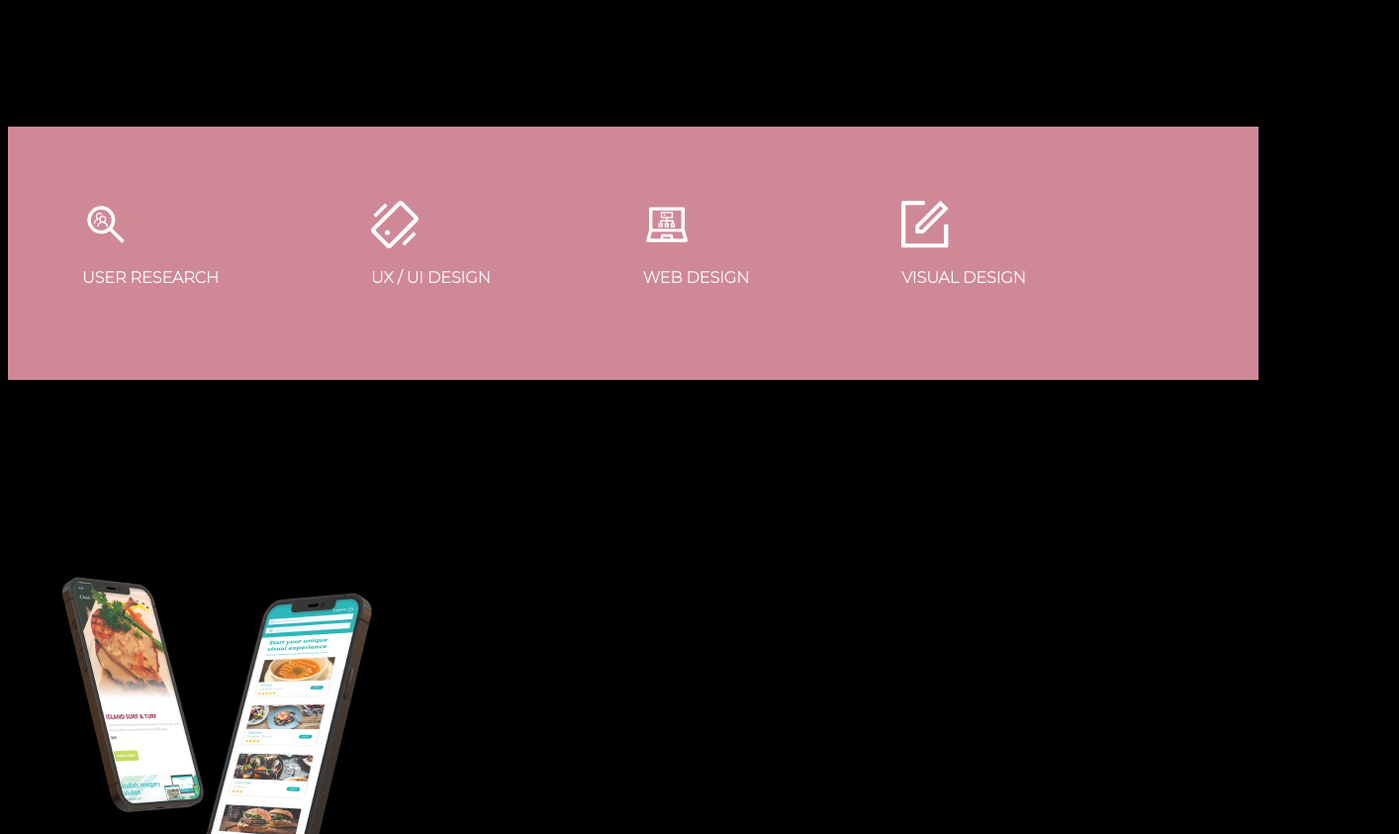
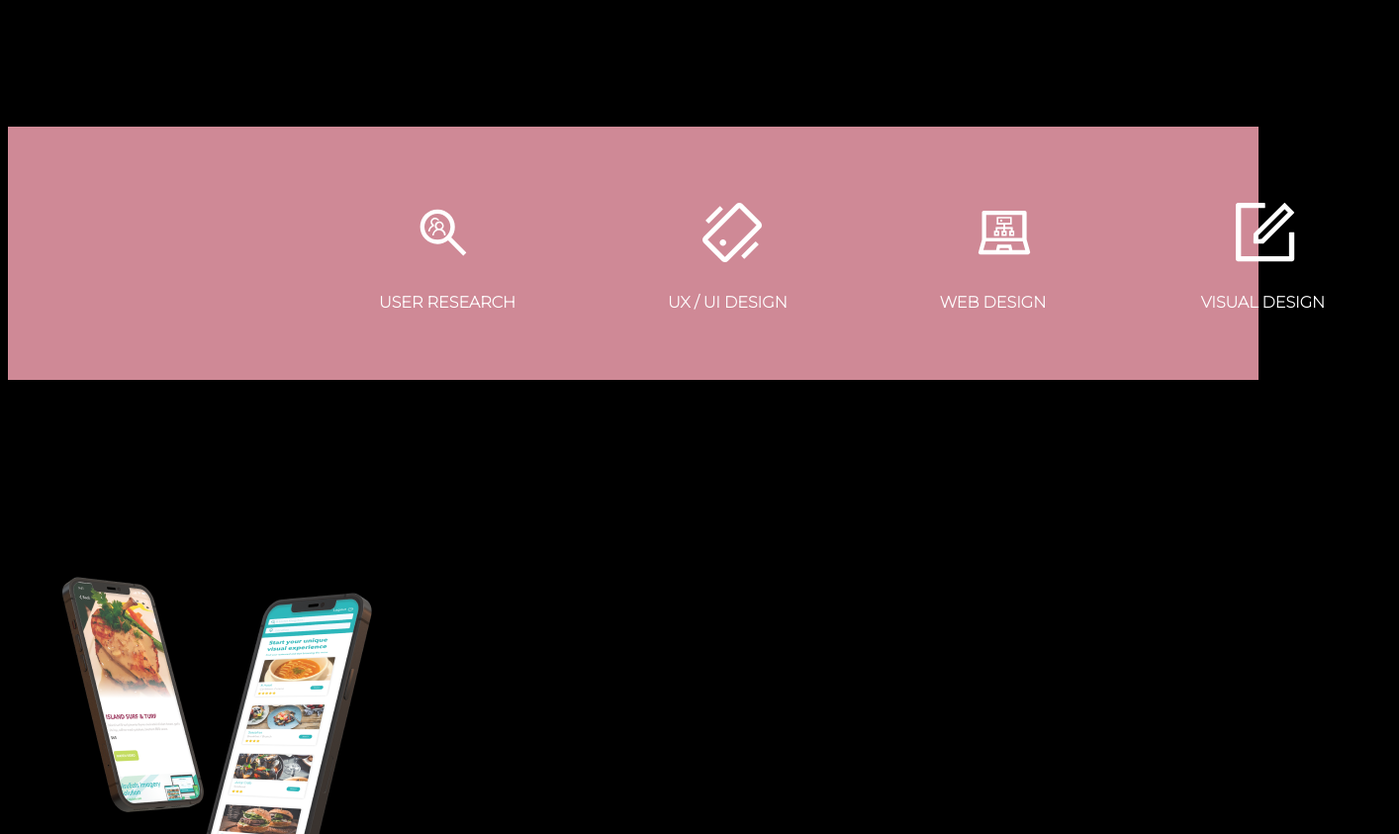
Before and after one commit to KrystleKaree/UX_1U_HW_17, a plain HTML site: page index.html in a window 1280 px wide. Shown: the part 960-1803 px from the top of the page at 99% size, 1414 px wide, since content can reach past the window. Drawn offline with Linux system fonts and the light colour scheme.

Commit message:
01.23.2022 - Updates
Aligned icons in skills section

```diff
--- a/css/styles.css
+++ b/css/styles.css
@@ -61,7 +61,7 @@ button {
     display: flex;
     flex-direction: column;
     align-items: center;
-    padding: 7px 18px;
+    padding: 6px 18px;
     position: absolute;
     left: 88.5%;
     right: 5.72%;
@@ -121,25 +121,47 @@ h1 {
 
 /* SKILLS */
 
-.skillsContainer{
+.pinkContainer {
     width: 100%;
     height: 256px;
     background-color: #CF8996;
 }
 
+.skillsContainer {
+    position: relative;
+    display: inline-block ;
+    height: 200px;
+    top: 27px;
+    left: 300px;
+}
+
 .userResearch {
+    position: relative;
     display: inline-block;
     padding: 50px;
     margin: 25px;
+    bottom: 50px;
     font-family: 'Montserrat', sans-serif;
     font-weight: 600;
     color: white;
 }
 
+span {
+    position: relative;
+    display: inline-block;
+    height: 50px;
+    padding: 25px;
+    left: 10px
+
+
+}
+
 .uxDesign {
+    position: relative;
     display: inline-block;
     padding: 50px;
     margin: 25px;
+    bottom: 50px;
     font-family: 'Montserrat', sans-serif;
     font-weight: 600;
     color: white;
@@ -147,24 +169,28 @@ h1 {
 }
 
 .webDesign {
+    position: relative;
     display: inline-block;
     padding: 50px;
     margin: 25px;
+    bottom: 50px;
     font-family: 'Montserrat', sans-serif;
     font-weight: 600;
     color: white;
 }
 
 .visualDesign {
+    position: relative;
     display: inline-block;
     padding: 50px;
     margin: 25px;
+    bottom: 50px;
     font-family: 'Montserrat', sans-serif;
     font-weight: 600;
     color: white;
 }
 
 .skillsContainer img {
-   width: 48px;
-   height: 48px;
+   width: 60px;
+   height: 60px;
 }
--- a/index.html
+++ b/index.html
@@ -60,24 +60,25 @@
     <!--[if lt IE 7]>
             /* SKILLS SECTION */
         <![endif]-->
-    <section class="skillsContainer">
+    <section class="pinkContainer">
+        <div class="skillsContainer">
             <div class="userResearch">
-            <img src="./images/Research Icon.svg">
+                <span class="researchIcon"><img src="./images/Research Icon.svg"></span>
                 <p>USER RESEARCH</p>
             </div>
             <div class="uxDesign">
-            <img src="./images/UX Design Icon.svg">
+                <span><img src="./images/UX Design Icon.svg"></span>
                 <p>UX / UI DESIGN</p>
             </div>
             <div class="webDesign">
-            <img src="./images/Website Icon.svg">
+                <span><img src="./images/Website Icon.svg"></span>
                 <p>WEB DESIGN</p>
             </div>
             <div class="visualDesign">
-            <img src="./images/Visual Design Icon.svg">
+                <span><img src="./images/Visual Design Icon.svg"></span>
                 <p>VISUAL DESIGN</p>
             </div>
-
+        </div>
     </section>
 <br>
     <!--[if lt IE 7]>
```
Lines whose indentation alone changed are shown as unchanged.
